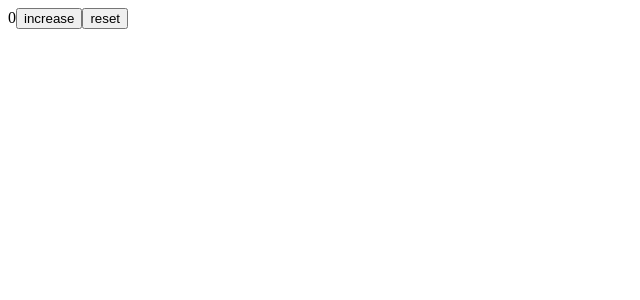
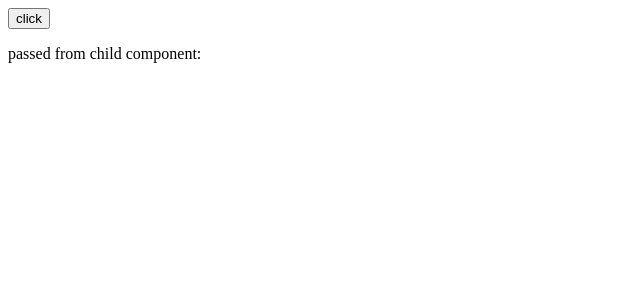
Before and after one commit to Nandini-Ninave/react_day_2, a React (Vite) app: page / in a window 1280 px wide. Shown: the top 300 px of the page, without its empty margins (0-640 px from the left). Built offline with nearby package versions, Linux system fonts and the light colour scheme.

Commit message:
Child to parent communication

```diff
--- a/src/App.tsx
+++ b/src/App.tsx
@@ -1,6 +1,7 @@
 // import A from "./A"
 
 import { useState, type FormEvent } from "react"
+import Child from "./Child"
 
 // function App(){
 //   // const x:string[] =  ["hello", "world"]
@@ -32,27 +33,44 @@ import { useState, type FormEvent } from "react"
 //   </div>)
 // }
 // export default App
+// interface formdata{
+//   name:string
+// }
+// function App(){
+//   // const [username, setuname] = useState<formdata>({name:""})
+//   const [username, setuname] = useState([{name:""}])
 
-// function App(){
-//   const [username, setuname] = useState<string>("")
-//   // const [field, setfield] = useState<string>("")
-//   // const [arr, setArr] = useState([1,2,3])
+//   const [field, setfield] = useState<string>("")
+//   const [arr, setArr] = useState<string []>([])
 //   // const [obj, setObj] = useState({name:"pari", age:9})
 //   const fun = (event:React.ChangeEvent<HTMLInputElement>)=>{
-//     setuname(event.target.value)
+//     // setuname(event.target.value)
+//     setuname({...username, [event.target.name]:[event.target.value]})
 //     console.log(username)
+//   }
+//   const handleSubmit=(event:React.SubmitEvent<HTMLFormElement>)=>{
+//     event.preventDefault()
+//     // setuname(event.currentTarget as HTMLInputElement)
+//     // setArr([...arr, username])
+//     console.log(arr)
+//     setfield("")
 //   }
 //   return(
 //     <div>
-//       <input type="text" placeholder="Enter name" value={username} onChange={fun}/>
-//       {/* <button onClick={()=>{handleSubmit}}>submit</button> */}
+//       {/* <form onSubmit={handleSubmit}>
+//         <input type="text" placeholder="Enter name..."></input>
+//         <button type="submit">submit</button>
+//       </form> */}
+
+
+//       <input type="text" placeholder="Enter name" name="name" value={username.name} onChange={fun}/>
+//       <button onClick={()=>{handleSubmit}}>submit</button>
 //       {/* <button onClick={()=>setuname("xyz")}>click</button> */}
-//       <p>{username}</p>
-//       {/* {arr.map((element)=>{
-//         return(
-//           <p>{element}</p>
-//         )
-//       })} */}
+//       {/* <p>{username}</p> */}
+//       {username.map((user)=>{
+//         return(<p>{user.name}</p>)
+//       })}
+//       {/* <p>{username.name}</p> */}
 //       {/* <p>{obj.name}</p>
 //        <p>{obj.age}</p> */}
 //     </div>
@@ -111,18 +129,18 @@ import { useState, type FormEvent } from "react"
 
 
 
-// function App(){
-//   const[data, setData] = useState("")
-//   const fun=(childdata:string)=>{
-//     setData(childdata)
-//   }
-//   return(
-//     <div>
-//       <Child fun={fun}></Child>
-//       <p>passed from child component: {data}</p>
-//     </div>
-//   )
-// }
+function App(){
+  const[data, setData] = useState("")
+  const fun=(childdata:string)=>{
+    setData(childdata)
+  }
+  return(
+    <div>
+      <Child fun={fun}></Child>
+      <p>passed from child component: {data}</p>
+    </div>
+  )
+}
 // function Child({fun}){
 //   const[childdata, setChildData] = useState<string>("")
 //   return(
@@ -134,24 +152,24 @@ import { useState, type FormEvent } from "react"
 //     </div>
 //   )
 // }
-// export default App
+export default App
 
 
 //counter
-function App(){
-  const[number, setNumber] = useState(0)
-  const inc=()=>{
-    setNumber(prev=>prev+1)
-  }
-  const reset=()=>{
-    setNumber(0)
-  }
-  return(
-    <div>
-      {number}
-      <button onClick={inc}>increase</button>
-      <button onClick={reset}>reset</button>
-    </div>
-  )
-}
-export default App
+// function App(){
+//   const[number, setNumber] = useState(0)
+//   const inc=()=>{
+//     setNumber(prev=>prev+1)
+//   }
+//   const reset=()=>{
+//     setNumber(0)
+//   }
+//   return(
+//     <div>
+//       {number}
+//       <button onClick={inc}>increase</button>
+//       <button onClick={reset}>reset</button>
+//     </div>
+//   )
+// }
+// export default App
--- /dev/null
+++ b/src/Child.tsx
@@ -0,0 +1,9 @@
+function Child({fun}:any){
+    const sendData=()=>{
+        fun("Data from child")
+    }
+    return(
+        <button onClick={sendData}>click</button>
+    )
+}
+export default Child
```
